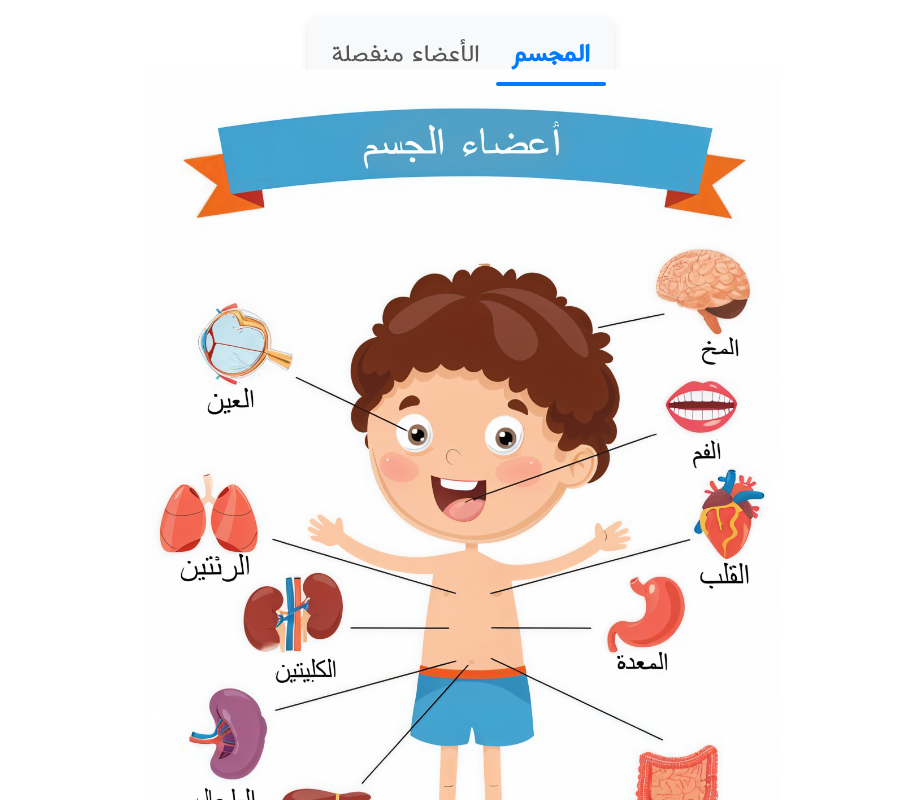
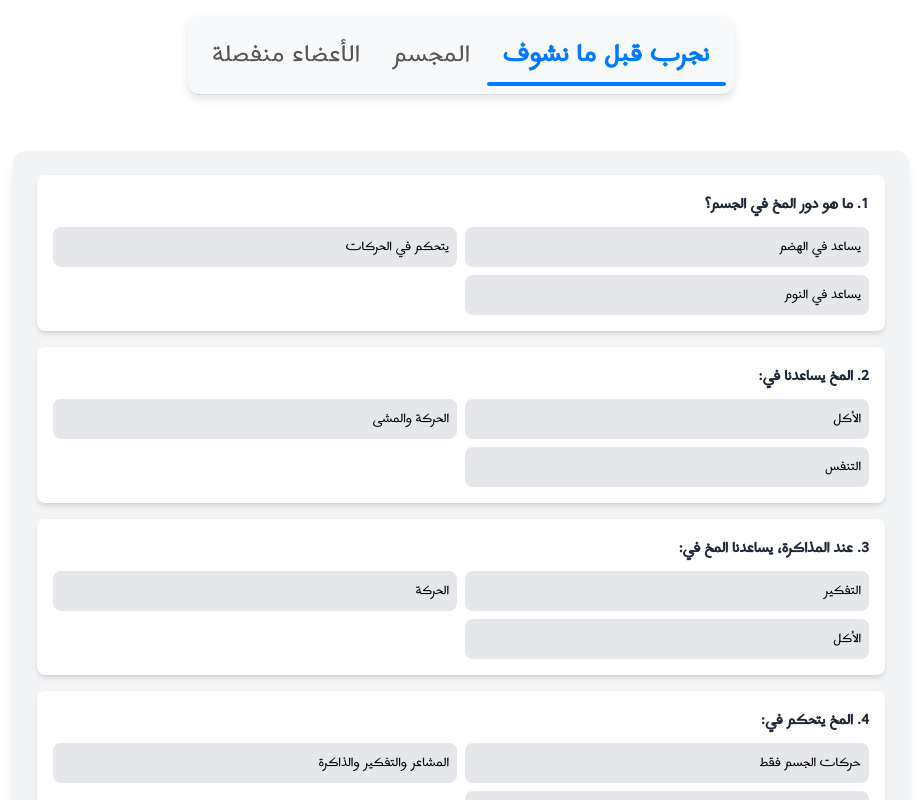
Before and after one commit to Amoory-Elmihy-77/My_Body, a React (Vite) app: page / in a window 1280 px wide. Shown: the top 800 px of the page, without its empty margins (179-1100 px from the left). Built offline with nearby package versions, Linux system fonts and the light colour scheme.

Commit message:
add tab for all questions

```diff
--- /dev/null
+++ b/public/organQuestions/allQuestions.json
@@ -0,0 +1,52 @@
+[
+    {
+      "question": "ما اسم العضو ده؟",
+      "options": ["المخ", "القلب", "الرئه"],
+      "answer": "المخ"
+    },
+    {
+      "question": "أين يقع المخ في جسم الإنسان؟",
+      "options": ["في اليد", "في الرأس", "في القدم"],
+      "answer": "في الرأس"
+    },
+    {
+      "question": "ما هو دور المخ في الجسم؟",
+      "options": ["يساعد في الهضم", "يتحكم في الحركات", "يساعد في النوم"],
+      "answer": "يتحكم في الحركات"
+    },
+    {
+      "question": "المخ يساعدنا في:",
+      "options": ["الأكل", "الحركة والمشى", "التنفس"],
+      "answer": "الحركة والمشى"
+    },
+    {
+      "question": "عند المذاكرة، يساعدنا المخ في:",
+      "options": ["التفكير", "الحركة", "الأكل"],
+      "answer": "التفكير"
+    },
+    {
+      "question": "المخ يساهم في الشعور بـ:",
+      "options": ["الفرح فقط", "الفرح أو الزعل أو البرد أو الحر", "التوازن فقط"],
+      "answer": "الفرح أو الزعل أو البرد أو الحر"
+    },
+    {
+      "question": "المخ يتحكم في:",
+      "options": ["حركات الجسم فقط", "المشاعر والتفكير والذاكرة", "الهضم فقط"],
+      "answer": "المشاعر والتفكير والذاكرة"
+    },
+    {
+      "question": "ما هو المسؤول عن تحكمك في الحركات مثل المشي والجري؟",
+      "options": ["القلب", "المخ", "المعدة"],
+      "answer": "المخ"
+    },
+    {
+      "question": "المخ يساعدك في:",
+      "options": ["الجري واللعب", "التذوق", "الهضم"],
+      "answer": "الجري واللعب"
+    },
+    {
+      "question": "كيف يمكن أن يساعد النوم الجيد في صحة المخ؟",
+      "options": ["يحسن الذاكرة والتركيز", "يسبب التعب", "يزيد من الشهية"],
+      "answer": "يحسن الذاكرة والتركيز"
+    }
+  ]
--- a/src/Components/HumanModel.jsx
+++ b/src/Components/HumanModel.jsx
@@ -5,6 +5,7 @@ import Tab from '@mui/material/Tab';
 import Box from '@mui/material/Box';
 import ImageMap from "./ImageMap";
 import OrgansCards from "./OrgansCards";
+import Questions from './Questions/Questions';
 
 function CustomTabPanel(props) {
   const { children, value, index, ...other } = props;
@@ -87,22 +88,33 @@ export default function HumanModel() {
                 sm: '23px !important',
                 md: '30px !important',
               }
-            }} label="المجسم" {...a11yProps(0)} />
+            }} label="نجرب قبل ما نشوف" {...a11yProps(0)} />
           <Tab
             sx={{
               fontFamily: 'Harmattan, sans-serif', fontSize: {
                 sm: '23px !important',
                 md: '30px !important',
               }
-            }} label="الأعضاء منفصلة" {...a11yProps(1)} />
+            }} label="المجسم" {...a11yProps(1)} />
+          <Tab
+            sx={{
+              fontFamily: 'Harmattan, sans-serif', fontSize: {
+                sm: '23px !important',
+                md: '30px !important',
+              }
+            }} label="الأعضاء منفصلة" {...a11yProps(2)} />
         </Tabs>
       </Box>
-      <CustomTabPanel value={value} index={0}>
+      <CustomTabPanel value={value} index={0} style={{ width: '100%' }}>
+        <Questions questions='/organQuestions/allQuestions.json' />
+      </CustomTabPanel>
+      <CustomTabPanel value={value} index={1}>
         <ImageMap />
       </CustomTabPanel>
-      <CustomTabPanel value={value} index={1}>
+      <CustomTabPanel value={value} index={2}>
         <OrgansCards />
       </CustomTabPanel>
+
     </Box>
   );
 }
--- a/src/Components/Puzzle/Puzzle.jsx
+++ b/src/Components/Puzzle/Puzzle.jsx
@@ -35,6 +35,7 @@ export default function Puzzle({puzzleImage}) {
                 columns={2}
                 onSolved={set}
                 className="jigsaw-puzzle"
+                style={{ '--bg-img': `url(${puzzleImage})` }}
             />
 
             {/* Success message container with Tailwind */}
--- a/src/Components/Puzzle/puzzle.css
+++ b/src/Components/Puzzle/puzzle.css
@@ -4,7 +4,21 @@
     border: 2px solid black;
     margin: 50px auto;
     box-shadow: 0 5px 10px 2px rgba(0, 0, 0, 0.25);
-    background-color: #228dff60;
+    background-color: #fff;
+    /* background-image: url('../../assets/images/final_body.png');
+    background-size: cover; */
+    position: relative;
+}
+.jigsaw-puzzle::before {
+    content: '';
+    position: absolute;
+    top: 0;
+    left: 0;
+    width: 100%;
+    height: 100%;
+    /* background-image: url('../../assets/images/final_body.png'); */
+    background-size: cover;
+    opacity: 0.5;
 }
 
 /* For screens smaller than 1200px (large devices like tablets) */
--- a/src/Components/Questions/Questions.jsx
+++ b/src/Components/Questions/Questions.jsx
@@ -23,6 +23,7 @@ export default function Questions({ questions }) {
 
     useEffect(() => {
         if (questions) {
+            // console.log("Fetching questions from:", questions);
             fetch(questions)
                 .then((response) => response.json())
                 .then((data) => setAllQuestions(data))
```
